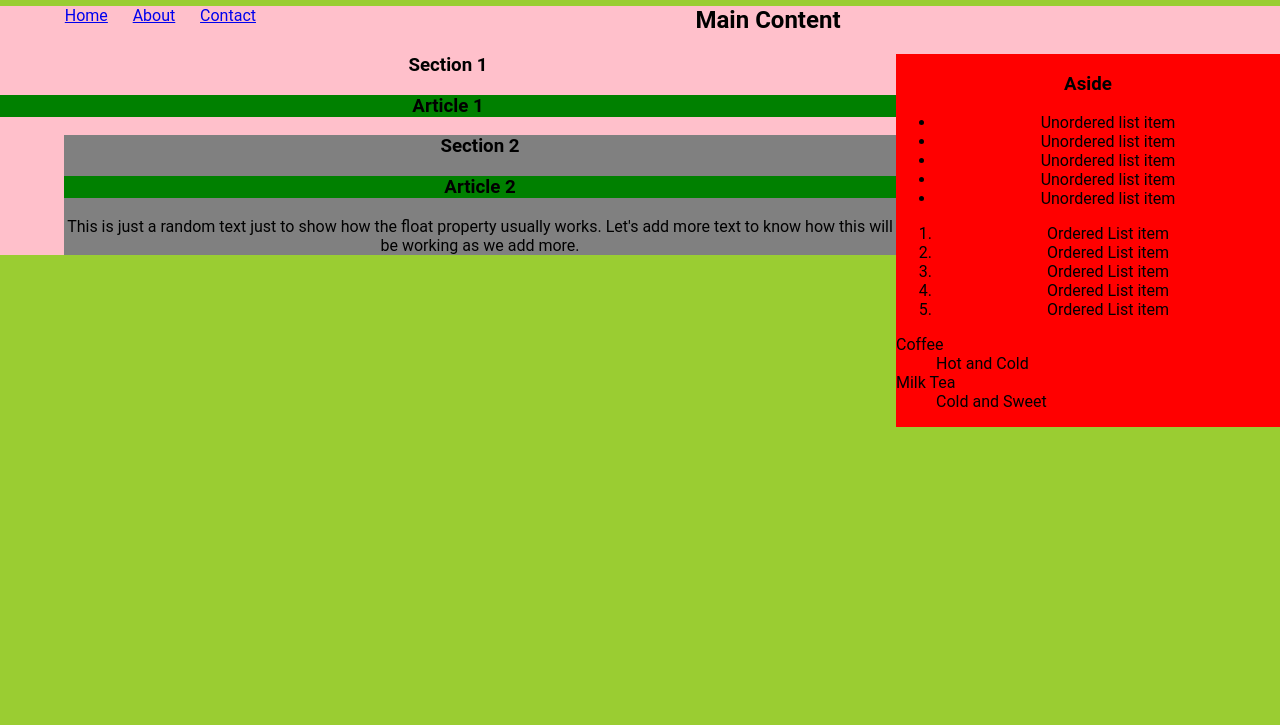
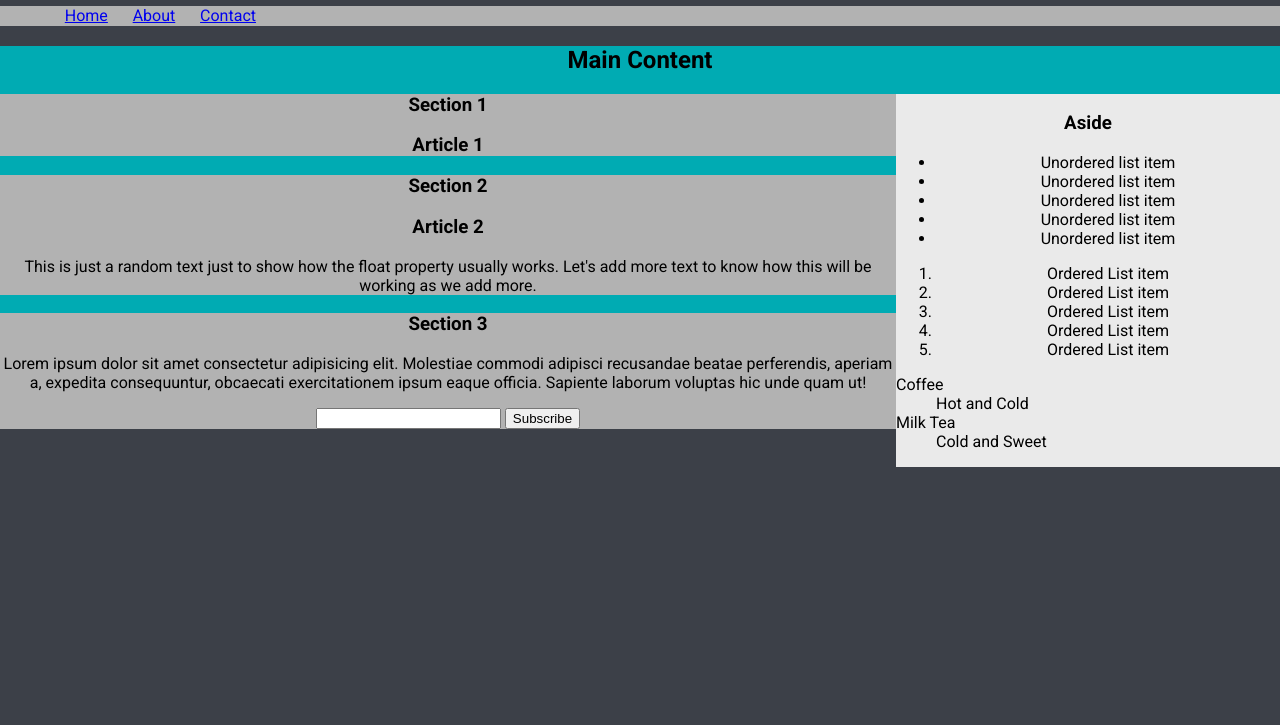
Before and after one commit to Gil-WD47P/Gil-BasicLayout-SemanticElement, a plain HTML site: page index.html in a window 1280 px wide. Shown: the part 75-800 px from the top of the page. Drawn offline with Linux system fonts and the light colour scheme.

Commit message:
section 3 h3, p, and form

```diff
--- a/index.html
+++ b/index.html
@@ -5,8 +5,13 @@
     <meta http-equiv="X-UA-Compatible" content="IE=edge" />
     <meta name="viewport" content="width=device-width, initial-scale=1.0" />
     <title>Basic Semantic Layout Exercise</title>
-    <link rel="preconnect" href="https://fonts.googleapis.com">
-    <link rel="stylesheet" href="style.css">
+    <link rel="preconnect" href="https://fonts.googleapis.com" />
+    <link rel="preconnect" href="https://fonts.gstatic.com" crossorigin />
+    <link
+      href="https://fonts.googleapis.com/css2?family=Roboto:wght@400;700&display=swap"
+      rel="stylesheet"
+    />
+    <link rel="stylesheet" href="style.css" />
     <style>
       .nav__link {
         float: left;
@@ -15,14 +20,16 @@
     </style>
   </head>
 
-  <body style="background-color: yellowgreen; padding: 0; margin: 0; text-align: center;">
+  <body
+    style="background-color: #3c4048; padding: 0; margin: 0; text-align: center"
+  >
     <!--Header Section-->
-    <header style="background-color: blue; padding: 0; margin: 0;">
+    <header style="background-color: #00abb3; padding: 0; margin: 0">
       <h1>Header</h1>
     </header>
     <!--Navigation Section-->
-    <nav style="background-color: lightblue; padding: 0; margin: 0; height: 20%;">
-      <ul style="list-style-type: none; height: 20;">
+    <nav style="background-color: #b2b2b2; padding: 0; margin: 0; height: 20%">
+      <ul style="list-style-type: none; height: 20px">
         <li class="nav__link"><a href="#">Home</a></li>
         <li class="nav__link"><a href="#">About</a></li>
         <li class="nav__link"><a href="#">Contact</a></li>
@@ -30,14 +37,19 @@
     </nav>
 
     <!--Main Section-->
-    <main style="background-color: pink; height: 50%;">
+    <main style="background-color: #00abb3; height: 50%">
       <!-------Section 1------->
       <h2>Main Content</h2>
-      <section style="background-color: pink; height: 50%;">
+      <section style="background-color: #b2b2b2; height: 50%">
         <!--Article 1-->
         <!--Aside-->
         <aside
-          style="background-color: red; height: 100; width: 30%; float: right;"
+          style="
+            background-color: #eaeaea;
+            height: 100;
+            width: 30%;
+            float: right;
+          "
         >
           <h3>Aside</h3>
           <ul>
@@ -55,7 +67,7 @@
             <li>Ordered List item</li>
           </ol>
 
-          <dl style="text-align: left;">
+          <dl style="text-align: left">
             <dt>Coffee</dt>
             <dd>Hot and Cold</dd>
             <dt>Milk Tea</dt>
@@ -64,21 +76,36 @@
         </aside>
         <!--Article 1-->
         <h3>Section 1</h3>
-        <article style="background-color: green; height: 50%;">
+        <article style="background-color: #b2b2b2; height: 50%">
           <h3>Article 1</h3>
         </article>
       </section>
 
       <!-------Section 2------->
-      <section style="background-color: gray;height: 20%; margin: 0 5%;">
+      <section style="background-color: #b2b2b2; height: 20%">
         <h3>Section 2</h3>
         <!--Article 2-->
-        <h3 id="article2">Article 2</h3>
-        <p>This is just a random text just to show how the float property usually works.
-            Let's add more text to know how this will be working as we add more.
+        <h3>Article 2</h3>
+        <p>
+          This is just a random text just to show how the float property usually
+          works. Let's add more text to know how this will be working as we add
+          more.
         </p>
       </section>
-
+      <!-------Section 2------->
+      <section style="background-color: #b2b2b2; height: 25%">
+        <h3>Section 3</h3>
+        <p>
+          Lorem ipsum dolor sit amet consectetur adipisicing elit. Molestiae
+          commodi adipisci recusandae beatae perferendis, aperiam a, expedita
+          consequuntur, obcaecati exercitationem ipsum eaque officia. Sapiente
+          laborum voluptas hic unde quam ut!
+        </p>
+        <form action="#">
+            <input type="text">
+            <button type="Submit">Subscribe</button>
+        </form>
+      </section>
       <!--Article 1-->
 
       <!--Footer Section-->
--- a/style.css
+++ b/style.css
@@ -1,7 +1,3 @@
 body{
     font-family: 'Roboto', sans-serif;
 }
-
-#article2{
-    background-color: green;
-}
```
